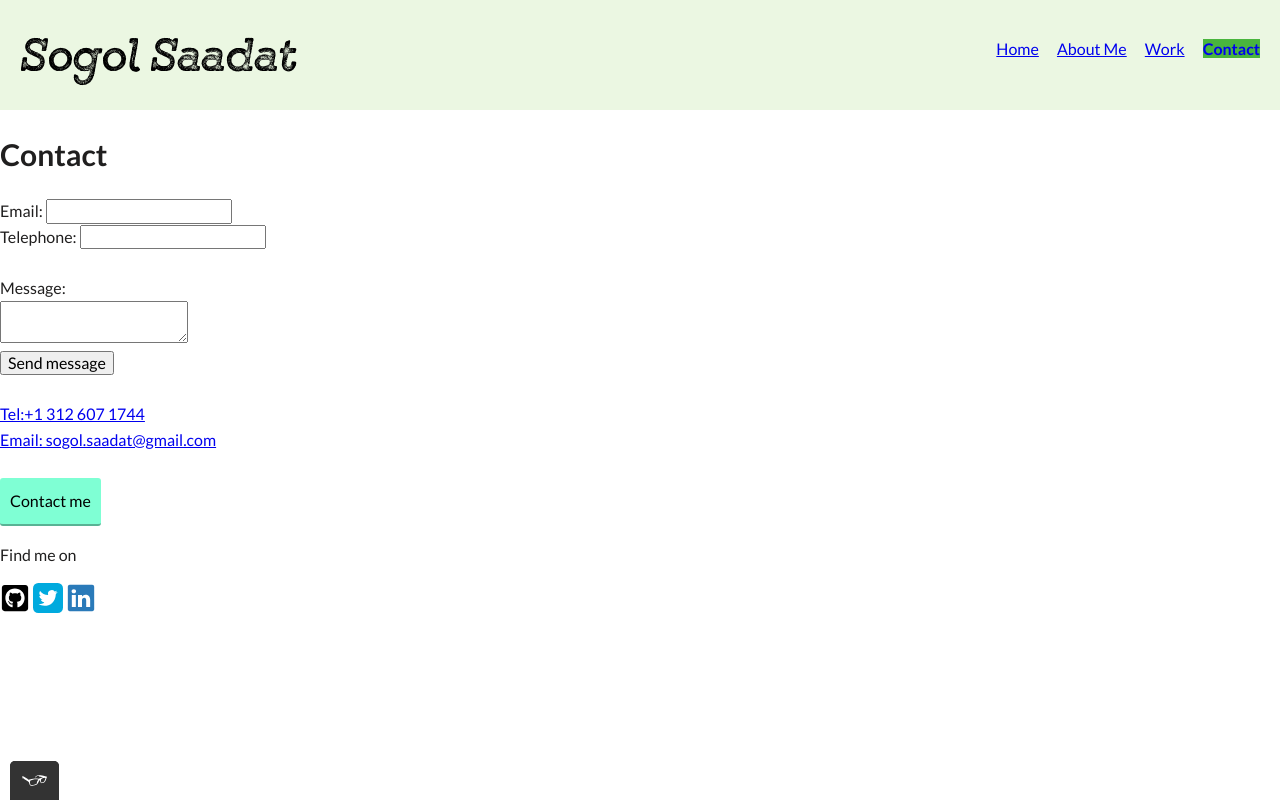
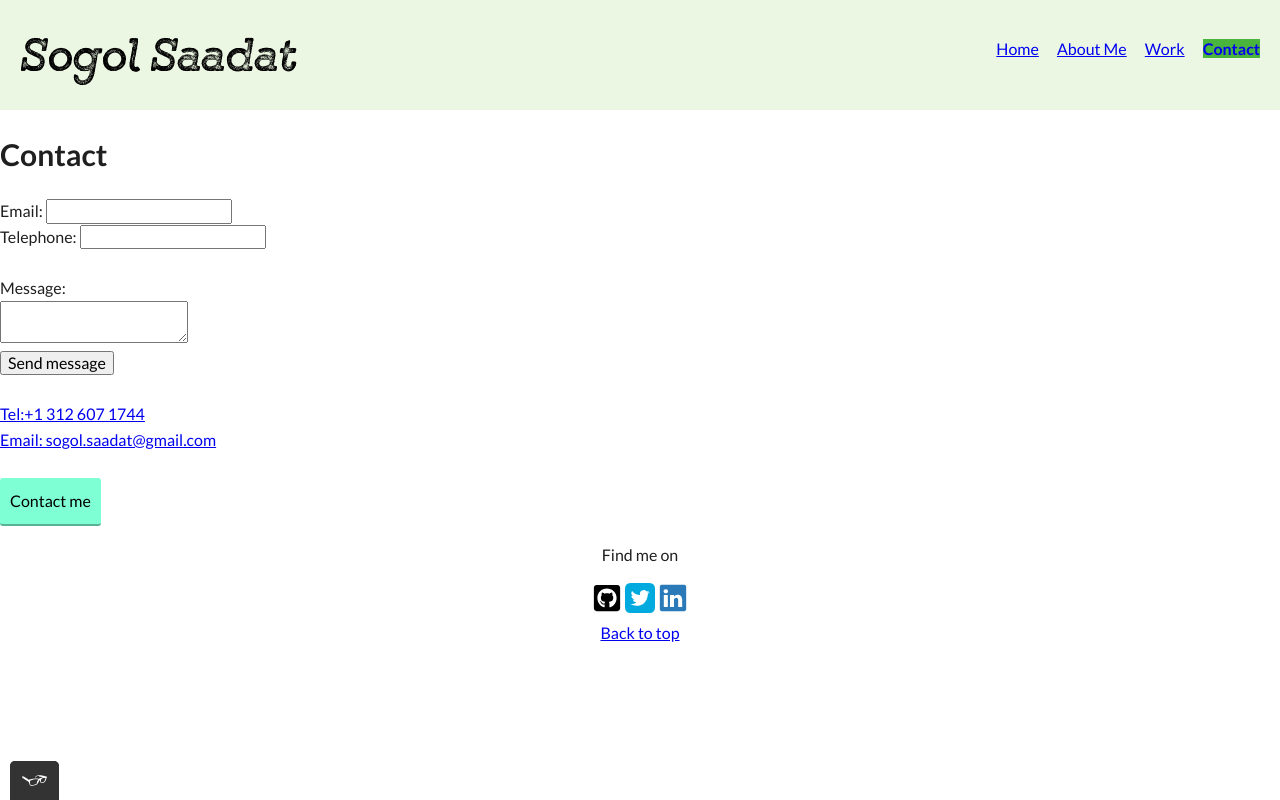
Before and after one commit to Sogolsa/Portfolio-website, a plain HTML site: page contact.html in a window 1280 px wide. Drawn offline with nearby package versions, Linux system fonts and the light colour scheme.

Commit message:
Added social media links to their related icons on all pages

```diff
--- a/contact.html
+++ b/contact.html
@@ -69,14 +69,21 @@
             <a href="mailto:sogol.saadat@gmail.com" class="button__secondary">Contact me</a>
         </div>
     </main>
-    <footer>
+    <footer class="page-footer">
         <p>Find me on</p>
-        <!--Github logo-->
-        <img src="img/github_square_icon.svg" alt="Github">
-        <!--Twitter logo-->
-        <img src="img/twitter_icon.svg" alt="Twitter">
-        <!--linkedin logo-->
-        <img src="img/linkedin_logo.svg" alt="Linkedin">
+        <div class="social-media">
+            <!--Github logo-->
+            <a href="https://github.com/Sogolsa" target="_blank"><img src="img/github_square_icon.svg" alt="Github"></a>
+            <!--Twitter logo-->
+            <a href="https://twitter.com/sogollls" target="_blank"> <img src="img/twitter_icon.svg" alt="Twitter"></a>
+            <!--linkedin logo-->
+            <a href="https://www.linkedin.com/in/sogol-saadat/ target=_blank"><img src="img/linkedin_logo.svg"
+                    alt="Linkedin"></a>
+        </div>
+        <a href="#">Back to top</a>
     </footer>
+
     <script src="js/tota11y.min.js"></script>
 </body>
+
+</html>
```
Also changed, not shown: about.html (+11 -7 lines), index.html (+5 -3 lines).
